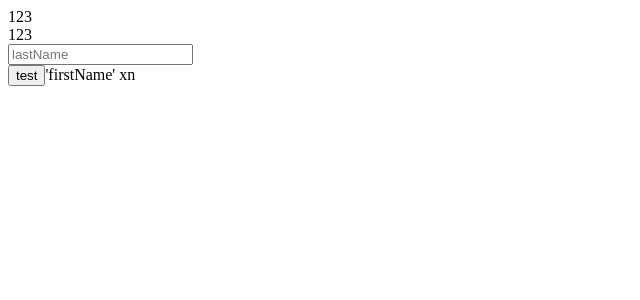
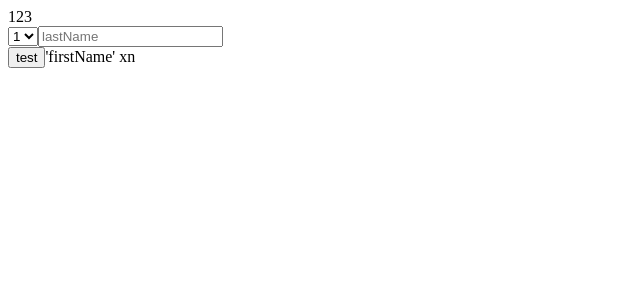
Before and after one commit to worldprinter/formeasy, a React (Vite) app in the folder apps/example/: page / in a window 1280 px wide. Shown: the top 300 px of the page, without its empty margins (0-640 px from the left). Built offline with nearby package versions, Linux system fonts and the light colour scheme.

Commit message:
fix: fixed logic

```diff
--- a/apps/example/src/App.tsx
+++ b/apps/example/src/App.tsx
@@ -1,3 +1,4 @@
+import { set } from 'lodash'
 import React from 'react'
 
 import { Field, FormikProvider, Logic, useFormik } from '@worldprinter/formeasy'
@@ -6,6 +7,25 @@ function Test(props: Record<string, unknown>) {
   console.log(props)
   return <div>123</div>
 }
+
+function Select({data,value}:any){
+  return (
+    <select>
+      {
+        data.map((i:any)=>{
+          return (
+            <option selected={value === i.value}  value={i.value}>
+              {i.label}
+            </option>
+          )
+        })
+      }
+    </select>
+  )
+}
+
+// window.__DEV__ = true
+set(window, '__DEV__', true)
 
 function App() {
   const formik = useFormik({
@@ -35,15 +55,34 @@ function App() {
       <FormikProvider value={formik}>
         <form onSubmit={formik.handleSubmit}>
           <Logic
-                        name={'email'}
-                        exp={'form.values.lastName.length > 5'}
-                        expTrue={{ a: 1 }}
+            // name={'email'}
+            // exp={'form.values.lastName.length > 5'}
+            // expTrue={
+            //   {
+            //     data:[
+            //       {
+            //         label:3,
+            //         value:3
+            //       },
+            //       {
+            //         label:4,
+            //         value:4
+            //       }
+            //     ]
+            //   }
+            // }
             // expFalse={{ a: 2 }}
           >
-                        <Test
-                            a='3'
-                            b='4'
-                        />
+            <Select data={[
+              {
+                label:1,
+                value:1
+              },
+              {
+                label:2,
+                value:2
+              }
+            ]}/>
           </Logic>
           <Field
             type='text'
--- a/libs/formeasy/src/components/Logic.tsx
+++ b/libs/formeasy/src/components/Logic.tsx
@@ -6,7 +6,7 @@ import type { FieldAttributes } from '../formik'
 import { useField, useFormikContext } from '../formik'
 
 export type LogicFieldProps<T> = {
-    exp: string
+  exp?: string
   expTrue?: Partial<T>
   expFalse?: Partial<T>
 } & FieldAttributes<T>
@@ -24,6 +24,11 @@ export const Logic = React.memo(function LogicField<T>(props: React.PropsWithChi
   const [logicProps, setLogicProps] = React.useState<FieldAttributes<T>>(hookProps as FieldAttributes<T>)
 
   React.useEffect(() => {
+    if(!exp || !exp.trim().length){
+      setLogicProps({...hookProps} as FieldAttributes<T>)
+      return
+    }
+
     const { result } = expression(exp, {
       field,
       meta,
```
Lines whose indentation alone changed are shown as unchanged.
